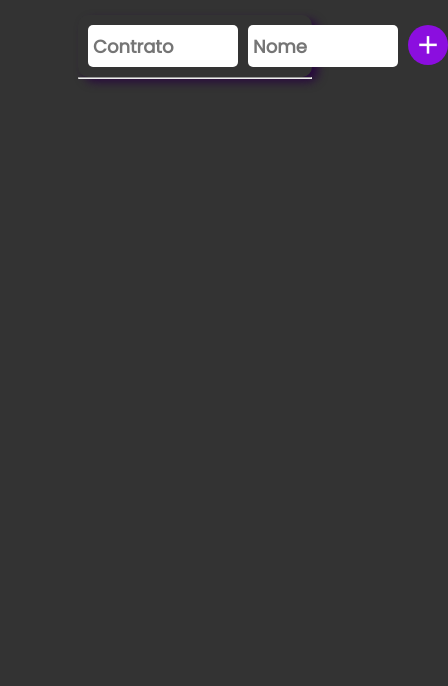
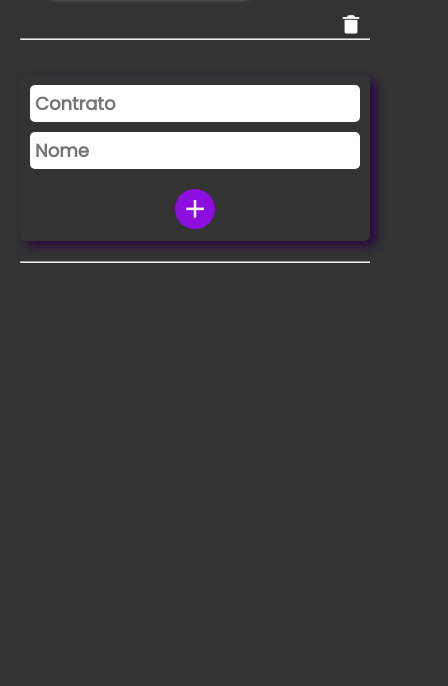
Before and after one commit to hdbrapps/controle-de-o.s, a plain HTML site: page index.html in a window 390 px wide. Shown: the part 158-844 px from the top of the page, 448 px wide, since content can reach past the window. Drawn offline with nearby package versions, Linux system fonts and the light colour scheme.

Commit message:
Update style.css

```diff
--- a/css/style.css
+++ b/css/style.css
@@ -198,3 +198,53 @@ li {
     font-size: 20px;
     color: #ffff;
   }
+
+  @media (max-width: 768px) {
+    .to-do {
+      width: 100%;
+      padding: 20px;
+    }
+
+    .header {
+      padding: 20px;
+    }
+
+    .divInsert {
+      padding: 10px;
+      margin-bottom: 20px;
+      border-radius: 5px;
+      box-shadow: rgb(40, 8, 62) 6px 5px 10px 0px;
+      display: flex;
+      flex-direction: column;
+    }
+
+    .textInsertContract, .textInsertName {
+      margin-right: 0;
+      margin-bottom: 10px;
+      width: 100%;
+    }
+
+    .divInsert button {
+      width: 100%;
+      margin-top: 10px;
+    }
+
+    .divLi {
+      padding: 10px;
+      margin-bottom: 20px;
+      border-radius: 5px;
+      box-shadow: 6px 5px 10px 0px grey;
+      display: flex;
+      flex-direction: column;
+      align-items: flex-start;
+    }
+
+    .divLi input {
+      width: 100%;
+    }
+
+    .header button {
+      right: 5%;
+      margin-top: -10px;
+    }
+  }
```
